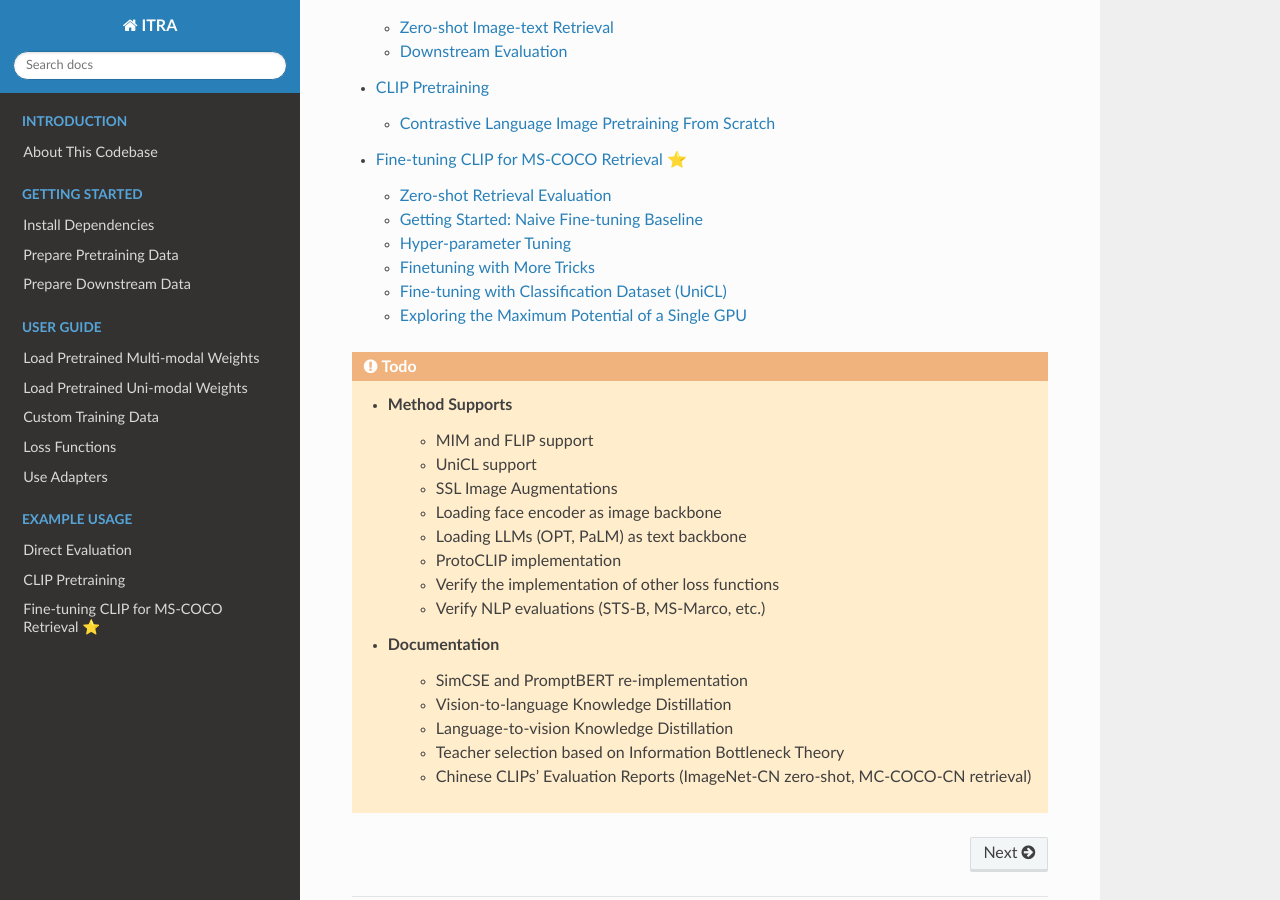
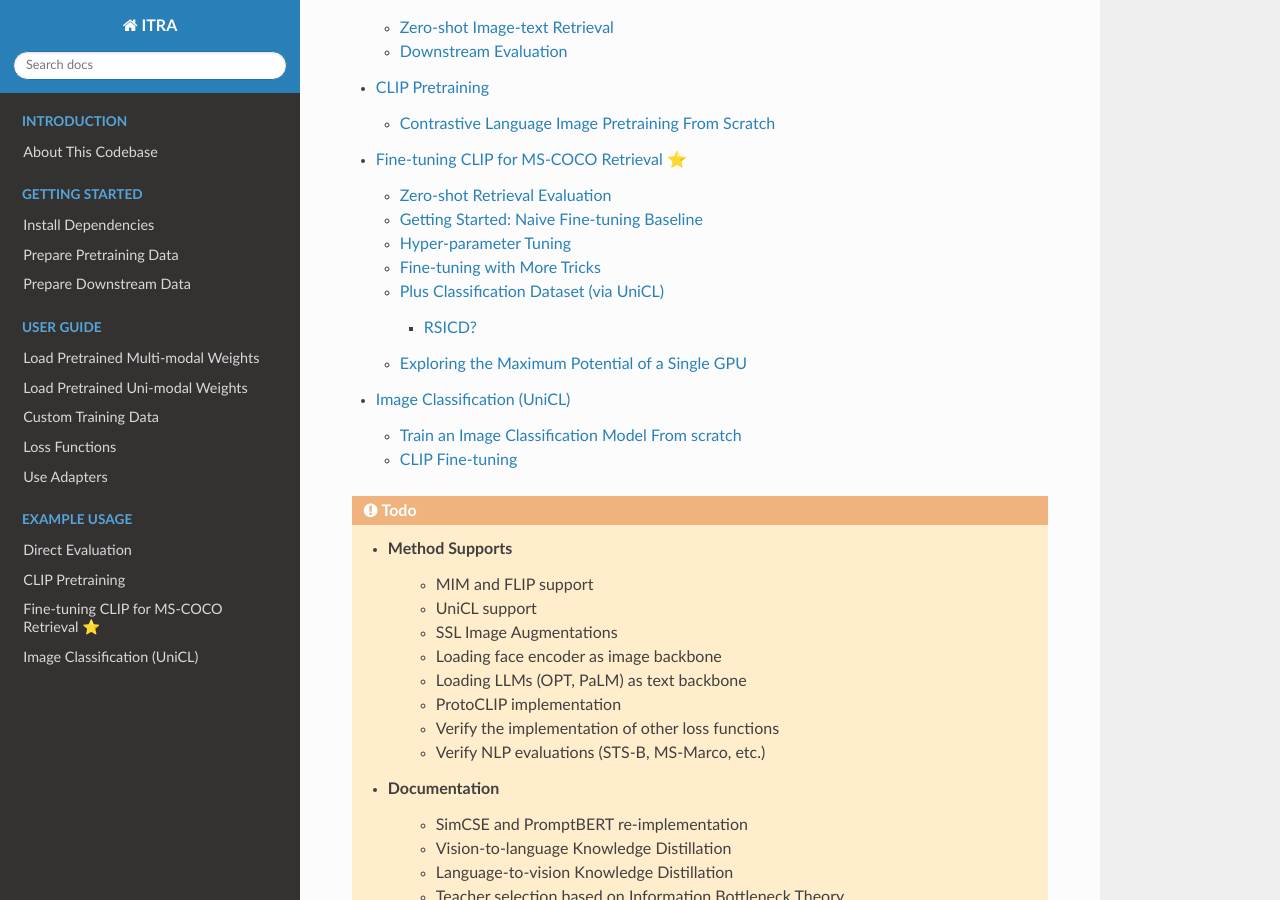
Before and after one commit to ChenDelong1999/ITRA-Documentations, a Sphinx documentation site: the page built from source/index.rst, in a window 1280 px wide and 900 px high, scrolled down 1633 px. Built offline with Sphinx 7.4.7 and the Read the Docs theme 2.0.0, drawn with Linux system fonts in a browser that asks for light colours; some of the changed lines change nothing that is shown.

Commit message:
add UniCL

````diff
--- a/source/Contents/example-usage/clip-finetuning.md
+++ b/source/Contents/example-usage/clip-finetuning.md
@@ -5,9 +5,9 @@
 
 ## Zero-shot Retrieval Evaluation
 
-CLIP is a strong model for zero-shot image text retrieval. The official paper only reports the performance of the largest CLIP (ViT-L-14-336), while here we presents our evaluation of other architectures of CLIP. See [paper-with-code leader board](https://paperswithcode.com/sota/zero-shot-cross-modal-retrieval-on-coco-2014) for performance comparison with other zero-shot retrieval methods.
+CLIP is a strong model for zero-shot image text retrieval. Since the official paper only reports the performance of the largest CLIP ViT-L-14-336 (standard 32 epoch plus an additional pretraining epoch with 336x336 resolution), here we present our evaluation of other architectures of CLIP. See [paper-with-code leader board](https://paperswithcode.com/sota/zero-shot-cross-modal-retrieval-on-coco-2014) for performance comparison with other zero-shot retrieval methods.
 
-|           Backbone          | # Params all (M) | # Params image (M) | # Params text (M) |   I2T R@1  |  I2T R@5  |   I2TR@10  |   T2I R@1  |   T2I R@5  |  T2I R@10  | **Mean Recall** |
+|           Backbone          | # Params all (M) | # Params image (M) | # Params text (M) |   I2T R@1  |  I2T R@5  |   I2T R@10  |   T2I R@1  |   T2I R@5  |  T2I R@10  | **Mean Recall** |
 |:---------------------------:|:----------------:|:------------------:|:-----------------:|:----------:|:----------:|:----------:|:----------:|:----------:|:----------:|:---------------:|
 |             RN50            |          102.01  |             38.32  |            63.69  |     48.06  |     73.88  |     83.02  |     28.31  |     52.96  |     64.10  |      **58.39 ** |
 |            RN101            |          119.69  |             56.26  |            63.43  |     49.80  |     74.42  |     82.72  |     30.18  |     54.15  |     65.28  |      **59.43 ** |
@@ -18,7 +18,7 @@
 |       **ViT-L-14-336**      |      **427.94 ** |        **304.29 ** |       **123.65 ** | **57.46 ** | **80.34 ** | **87.58 ** | **36.09 ** | **60.66 ** | **70.76 ** |      **65.48 ** |
 | **ViT-L-14-336 (official)** |      **427.94 ** |        **304.29 ** |       **123.65 ** |  **58.4 ** |  **81.5 ** |  **88.1 ** |  **37.8 ** |  **62.4 ** |  **72.2 ** |      **66.73 ** |
 
-For ViT-L-14-336 (standard CLIP plus an additional pretraining epoch with 336x336 resolution), there is a small gap between our implementation and the officially reported results. We suspect it is caused by image pre-processing: the above re-implementation uses the default `Resize` transform [as implemented in the official CLIP codes](https://github.com/openai/CLIP/blob/d50d76daa670286dd6cacf3bcd80b5e4823fc8e1/clip/clip.py#L79), while COCO images are mostly not square, it creates a small train-test domain gap due to distortion. If we alternatively use a `ResizeMaxSize` (as implemented [here](https://github.com/mlfoundations/open_clip/blob/3ed21be93e3b9493024dbb42b4461825b5c650a6/src/open_clip/transform.py#L13)), the results then surpass the official reported performance.
+For ViT-L-14-336, there is a small gap between our implemented evaluation and the officially reported results. We suspect it is caused by image pre-processing: the above re-implementations use the default `Resize` transform [as implemented in the official CLIP repo](https://github.com/openai/CLIP/blob/d50d76daa670286dd6cacf3bcd80b5e4823fc8e1/clip/clip.py#L79), while COCO images are mostly not square, it creates a small train-test domain gap due to distortion. If we alternatively use a `ResizeMaxSize` as implemented [here](https://github.com/mlfoundations/open_clip/blob/3ed21be93e3b9493024dbb42b4461825b5c650a6/src/open_clip/transform.py#L13), the results then surpass the official reported performance.
 
 |     Backbone     |     Pre-process    |     I2T R@1 |     I2T R@5I |     I2TR@10 |     T2I R@1 |     T2I R@5 |     T2I R@10 |    Mean Recall |
 |:----------------:|:------------------:|:-----------:|:------------:|:-----------:|:-----------:|:-----------:|:------------:|:--------------:|
@@ -26,7 +26,7 @@
 |   ViT-L-14-336   | Official (unknown) |       58.4  |        81.5  |   **88.1 ** |       37.8  |       62.4  |        72.2  |         66.73  |
 | **ViT-L-14-336** |  **ResizeMaxSize** |  **59.20 ** |   **81.70 ** |      87.96  |  **39.02 ** |  **63.86 ** |   **73.52 ** |     **67.54 ** |
 
-Changing `Resize` into `ResizeMaxSize` brings +2.06 improvement for ViT-L-14-336. However, we find that the benifit of this modification is not consistent across different backbones. As shown in the following table, generally, `ResizeMaxSize` is more beneficial for large models, and especially the models that have been trained to process HD images (ViT-L-14 v.s. ViT-L-14-336).
+Changing `Resize` into `ResizeMaxSize` brings +2.06 improvement for ViT-L-14-336. However, we find that the benifit of this modification is not consistent across different backbones. As shown in the following table, generally, `ResizeMaxSize` is more beneficial for large models, and especially the models that have been trained to process HD images (e.g., it is quite beneficial for ViT-L-14-336 but not that much for ViT-L-14).
 
 |                                 Backbone                                |  RN50 |  RN101 | RN50x16 | ViT-B-32 | ViT-B-16 | ViT-L-14 | ViT-L-14-336 |
 |:-----------------------------------------------------------------------:|:-----:|:------:|:-------:|:--------:|:--------:|:--------:|:------------:|
@@ -96,9 +96,13 @@
 |---------------|----------|--------------|--------------|----------|----------|----------|
 | Mean Recall   | 72.91    | **73.98   ** | **73.97   ** | 73.32    | 72.46    | 69.34    |
 
-**2. Weight Decay**. The author of [SLIP](https://arxiv.org/abs/2112.12750) paper observed that a large weight decay (0.5) is beneficial for CLIP. Here we find that CLIP fine-tuning is pretty robust to weight decay: ...
+**2. Weight Decay**. The author of [SLIP](https://arxiv.org/abs/2112.12750) paper observed that a larger weight decay (0.5) is beneficial for CLIP. Our experiments also showed that **CLIP can also handle a very large value of weight decay** (i.e., 2.50). Here the training data have 118k samples, and we believe that such property can further benefit CLIP fine-tuning when the data is limited. Our results, as shown in the following table, show that **CLIP is pretty robust to weight decay changes**: when vary the value from 0.01 to 2.50, the performance changes in a range of only +- 0.43.
 
-**3. Training Length**. Similar to the experiments in [FLIP](https://arxiv.org/abs/2212.00794), our experiemtns showed that scaling training epochs cannot lead to further performance improvement. Only 5 or 10 epochs are not sufficient, but 15-20 epochs seems already reached the saturation.
+| Weight   Decay | 2.50     | 2.25     | 2.00     | 1.75     | 1.50     | 1.25     | 1.00     | 0.75     | 0.50     | 0.10     | 0.05     | 0.01     |
+|----------------|----------|----------|----------|----------|----------|----------|----------|----------|----------|----------|----------|----------|
+| Mean Recall    | 74.07    | 73.94    | 73.87    | 73.84    | 73.94    | 73.94    | 74.05    | 73.87    | 73.98    | 73.93    | 73.64    | 73.79    |
+
+**3. Training Length**. Similar to the experiments in [FLIP](https://arxiv.org/abs/2212.00794), our experiments showed that **scaling training epochs cannot lead to further performance improvement**. Only 5 or 10 epochs are not sufficient, but 15-20 epochs seems already reached the saturation.
 
 |       Epochs       |   5   |   10  |     15    |     20    |   30  |
 |:------------------:|:-----:|:-----:|:---------:|:---------:|:-----:|
@@ -106,11 +110,51 @@
 | Learning Rate=2e-5 | 72.86 | 73.97 | **74.28** |   74.02   | 74.03 |
 
 
-## Finetuning with More Tricks
+**4. Batch Size**. It is well known that batch size has a crucial impact for contrastive learning methods. We confirm this point by varying batch size from 32 to 800 (the maximum allowed batch size for ResNet-50 CLIP on a 8x2080ti machine) while changing learning rate according to liner scaling rule. It shows that **scaling down batch size leads to significant performance drop**:
 
-Under construction ...
+| BatchSize     | 800       | 512      | 256      | 128      | 64       | 32       |
+|---------------|-----------|----------|----------|----------|----------|----------|
+| Learning Rate | 3.125E-05 | 2.00E-05 | 1.00E-05 | 5.00E-06 | 2.50E-06 | 1.25E-06 |
+| Mean Recall   | 74.89     | 74.85    | 73.98    | 72.14    | 69.24    | 65.04    |
 
-**1. Partial finetuning**
+
+**5. Improved Naive Baseline with Better Hyper-parameters ✨**. Combining all the above hyper-parameter sweep observations together, we increase the mean recall of naive fine-tuning baseline from 73.98 to 75.04.
+
+<details>
+<summary>Training Command</summary>
+
+```bash
+torchrun --nproc_per_node 8 -m training.main \
+    --train-data 'mscoco_captions' --retrieval-data 'mscoco_captions' \
+    --retrieval-frequency 1 --eval-data-dir '/data/Datasets' \
+    --epochs 15 --save-frequency 0 --batch-size 100 --workers 2 \
+    --lr 3125e-8 --warmup 100 --weight_decay 1.0 --max-grad-norm 5 \
+    --image-model 'RN50' --image-model-builder 'openclip' --text-model 'RN50' --text-model-builder 'openclip'\
+    --pretrained-image-model --pretrained-text-model \
+    --loss 'InfoNCE' \
+    --report-to tensorboard --logs 'logs/MSCOCO-RN50'  --name '15ep-bs800-lr3125e-8-wd1.0'
+```
+</details>
+
+|               | Baseline Hyper-parameters | Improved Hyper-parameters |
+|---------------|---------------------------|---------------------------|
+| backbone:     | ResNet50                  | ResNet50                  |
+| batch_size:   | 32x8=256                  | 100x8=800                 |
+| epochs:       | 10                        | 15                        |
+| lr:           | 1e-05                     | 3.125e-05                 |
+| weight_decay: | 0.5                       | 1.0                       |
+
+
+|Model             | I2T R@1| I2T R@5I| I2T R@10| T2I R@1| T2I R@5| T2I R@10|Mean Recall|
+|------------------|--------|--------|--------|--------|--------|--------|----------|
+| Baseline          | 64.84  | 86.62  | 92.30  | 44.99  | 72.76  | 82.34  | 73.98    |
+| Improved Baseline | 65.34  | 87.44  | 92.84  | 46.70  | 74.45  | 83.47  | 75.04    |
+
+
+## Fine-tuning with More Tricks
+
+
+**1. Scaling up Batch Size and Avoid Over-fitting: Partial fine-tuning**
 
 ```bash
   # lock image tower, i.e., Locked Image Tuning (LiT) https://arxiv.org/abs/2111.07991
@@ -129,82 +173,54 @@
 --lock-image-partial '!bias,!ln,!bn' --lock-text-partial '!bias,!ln' --lock-image-model  --lock-text-model \
 ```
 
-**2. Exponential Moving Average (EMA)**
+```bash
+torchrun --nproc_per_node 8 -m training.main \
+    --train-data 'mscoco_captions' --retrieval-data 'mscoco_captions' \
+    --retrieval-frequency 1 --eval-data-dir '/data/Datasets' \
+    --epochs 15 --save-frequency 0 --batch-size 100 --workers 2 \
+    --lr 3125e-8 --warmup 100 --weight_decay 1.0 --max-grad-norm 5 \
+    --image-model 'RN50' --image-model-builder 'openclip' --text-model 'RN50' --text-model-builder 'openclip'\
+    --pretrained-image-model --pretrained-text-model --lock-image-partial '!attnpool,!layer4' --lock-image-model  --lock-text-model \
+    --loss 'InfoNCE' \
+    --report-to tensorboard --logs 'logs/MSCOCO-RN50'  --name '15ep-bs800-lr3125e-8-wd1.0-lock-text-unlock-image[attnpool,layer4]'
+```
+
+
+**2. Layer-wise Learning Rate Decay (LLDR)**
+
+```bash
+--layer_decay_image 0.9 --layer_decay_text 1 \
+```
+
+**3. Exponential Moving Average (EMA)**
 ```bash
 --model_ema --model_ema_decay 0.998 \
 ```
 
 
-**3. Layer-wise Learning Rate Decay (LLDR)**
-
-```bash
---layer_decay_image 0.9 --layer_decay_text 1 \
-```
 
 **4. Wise-FT**. Evaluate the model with weight space ensemble [Wise-FT](https://arxiv.org/abs/2109.01903)
 ```bash
 --eval-with-wise-ft 0.5 \
 ```
 
+## Plus Classification Dataset (via UniCL)
 
-## Fine-tuning with Classification Dataset (UniCL)
-
-...
 
 ```bash
-# Vanilla Naive finetuning
-# 8x2080ti machine, ms coco 10 epoch
+# COCO + ImageNet50k
 torchrun --nproc_per_node 8 -m training.main \
     --train-data 'mscoco_captions' --retrieval-data 'mscoco_captions' \
     --retrieval-frequency 1 --eval-data-dir '/data/Datasets' \
-    --epochs 10 --save-frequency 0 --batch-size 32 --workers 2 \
-    --lr 1e-5 --warmup 100 --weight_decay 2.25 --max-grad-norm 5 \
+    --epochs 15 --save-frequency 0 --batch-size 100 --workers 2 \
+    --lr 3125e-8 --warmup 100 --weight_decay 1.0 --max-grad-norm 5 \
     --image-model 'RN50' --image-model-builder 'openclip' --text-model 'RN50' --text-model-builder 'openclip'\
     --pretrained-image-model --pretrained-text-model \
-    --loss 'InfoNCE' \
-    --report-to tensorboard --logs 'logs/MSCOCO-RN50'  --name '10ep-bs256-lr1e-5-wd2.25'
-
-
-# Vanilla Naive finetuning
-# 8x2080ti machine, ms coco 10 epoch
-torchrun --nproc_per_node 8 -m training.main \
-    --train-data 'mscoco_captions' --retrieval-data 'mscoco_captions' \
-    --retrieval-frequency 1 --eval-data-dir '/data/Datasets' \
-    --epochs 10 --save-frequency 0 --batch-size 32 --workers 2 \
-    --lr 1e-5 --warmup 100 --weight_decay 2.5 --max-grad-norm 5 \
-    --image-model 'RN50' --image-model-builder 'openclip' --text-model 'RN50' --text-model-builder 'openclip'\
-    --pretrained-image-model --pretrained-text-model \
-    --loss 'InfoNCE' \
-    --report-to tensorboard --logs 'logs/MSCOCO-RN50'  --name '10ep-bs256-lr1e-5-wd2.5'
-
-
-
-# Vanilla Naive finetuning
-# 8x2080ti machine, ms coco 10 epoch
-torchrun --nproc_per_node 8 -m training.main \
-    --train-data 'mscoco_captions' --retrieval-data 'mscoco_captions' \
-    --retrieval-frequency 1 --eval-data-dir '/data/Datasets' \
-    --epochs 30 --save-frequency 0 --batch-size 32 --workers 2 \
-    --lr 1e-5 --warmup 100 --weight_decay 0.5 --max-grad-norm 5 \
-    --image-model 'RN50' --image-model-builder 'openclip' --text-model 'RN50' --text-model-builder 'openclip'\
-    --pretrained-image-model --pretrained-text-model \
-    --loss 'InfoNCE' \
-    --report-to tensorboard --logs 'logs/MSCOCO-RN50'  --name '30ep-bs256-lr1e-5-wd0.5'
-
-# Vanilla Naive finetuning
-# 8x2080ti machine, ms coco 10 epoch
-torchrun --nproc_per_node 8 -m training.main \
-    --train-data 'mscoco_captions' --retrieval-data 'mscoco_captions' \
-    --retrieval-frequency 1 --eval-data-dir '/data/Datasets' \
-    --epochs 30 --save-frequency 0 --batch-size 32 --workers 2 \
-    --lr 2e-5 --warmup 100 --weight_decay 0.5 --max-grad-norm 5 \
-    --image-model 'RN50' --image-model-builder 'openclip' --text-model 'RN50' --text-model-builder 'openclip'\
-    --pretrained-image-model --pretrained-text-model \
-    --loss 'InfoNCE' \
-    --report-to tensorboard --logs 'logs/MSCOCO-RN50'  --name '30ep-bs256-lr2e-5-wd0.5'
+    --loss 'UniCL' \
+    --report-to tensorboard --logs 'logs/MSCOCO-RN50'  --name '15ep-bs800-lr3125e-8-wd1.0-UniCL'
 ```
 
-
+### RSICD?
 
 ```bash
 # 8x2080ti machine, RSICD
--- /dev/null
+++ b/source/Contents/example-usage/unicl-image-classification.md
@@ -0,0 +1,29 @@
+
+# Image Classification (UniCL)
+
+UniCL: [Unified Contrastive Learning in Image-Text-Label Space](https://arxiv.org/abs/2204.03610)
+
+## Train an Image Classification Model From scratch
+
+Compare to [MMClassification](https://mmclassification.readthedocs.io/zh_CN/latest/papers/resnet.html)
+- [resnet18_cifar.py](https://github.com/open-mmlab/mmclassification/blob/master/configs/_base_/models/resnet18_cifar.py)
+- [cifar10_bs16.py](https://github.com/open-mmlab/mmclassification/blob/master/configs/_base_/datasets/cifar10_bs16.py)
+- [cifar10_bs128.py](https://github.com/open-mmlab/mmclassification/blob/master/configs/_base_/schedules/cifar10_bs128.py)
+
+```bash
+# Single GPU classification
+python src/training/main.py \
+    --train-data 'CIFAR10' \
+    --zeroshot-frequency 10 --eval-data-dir '/data/Datasets' \
+    --epochs 200 --save-frequency 0 --batch-size 128 --workers 4 \
+    --opt 'sgd' --lr 0.1 --warmup 100 --weight_decay 0.0001 \
+    --image-model 'resnet18' --image-model-builder 'torchvision' --image-resolution 32  --image-head-n-layers 1 \
+    --text-model 'RN50' --text-model-builder 'openclip' --lock-text-model \
+    --loss 'UniCL' \
+    --report-to tensorboard --logs 'logs/UniCL-Classification'  --name '200ep-resnet18-[CIFAR10]-32px'
+```
+
+
+## CLIP Fine-tuning
+
+Re-implement [this paper](https://arxiv.org/abs/2212.06138).
--- a/source/index.rst
+++ b/source/index.rst
@@ -47,6 +47,7 @@
    Contents/example-usage/eval-only
    Contents/example-usage/clip-pretraining
    Contents/example-usage/clip-finetuning
+   Contents/example-usage/unicl-image-classification
 
 
 .. todo::
````
